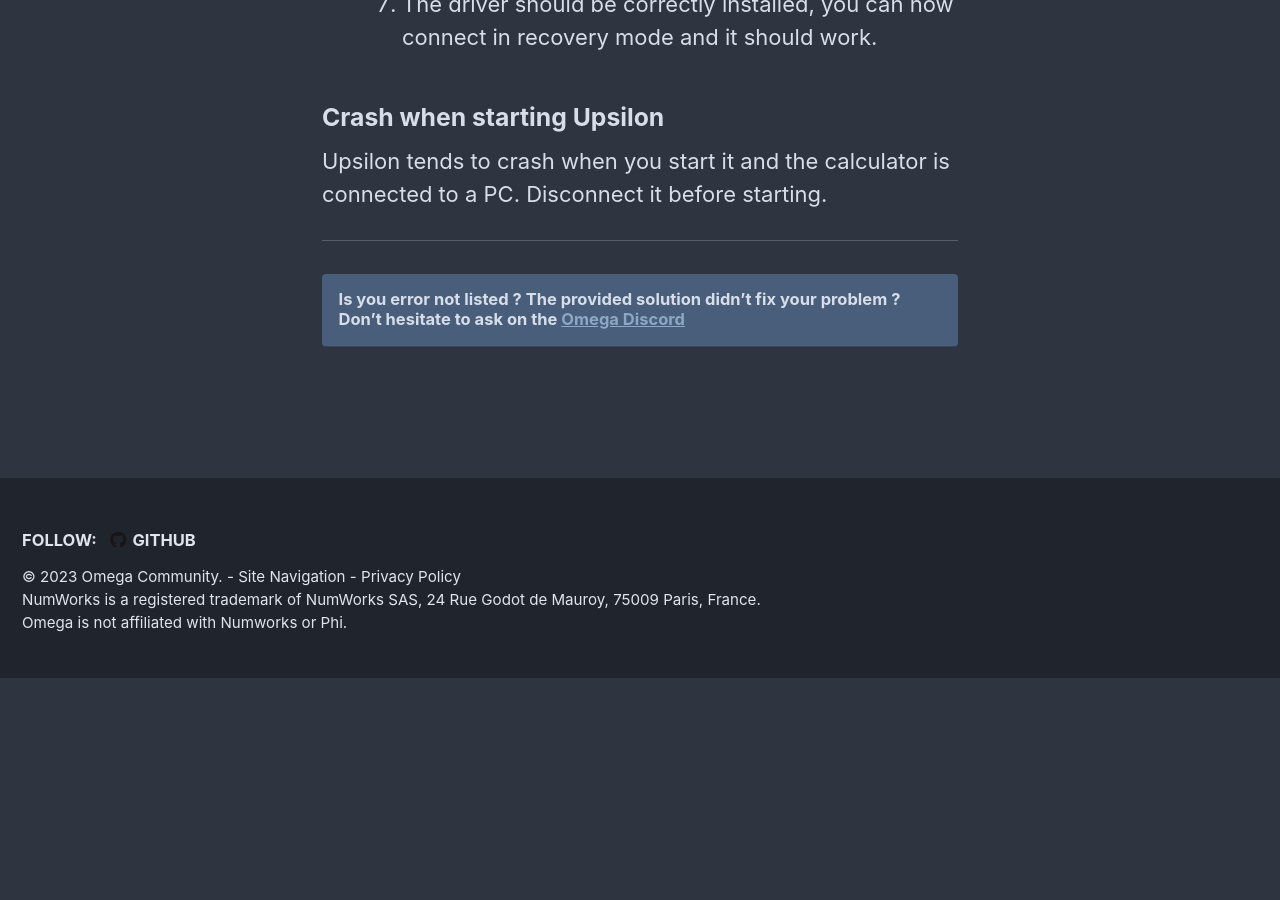
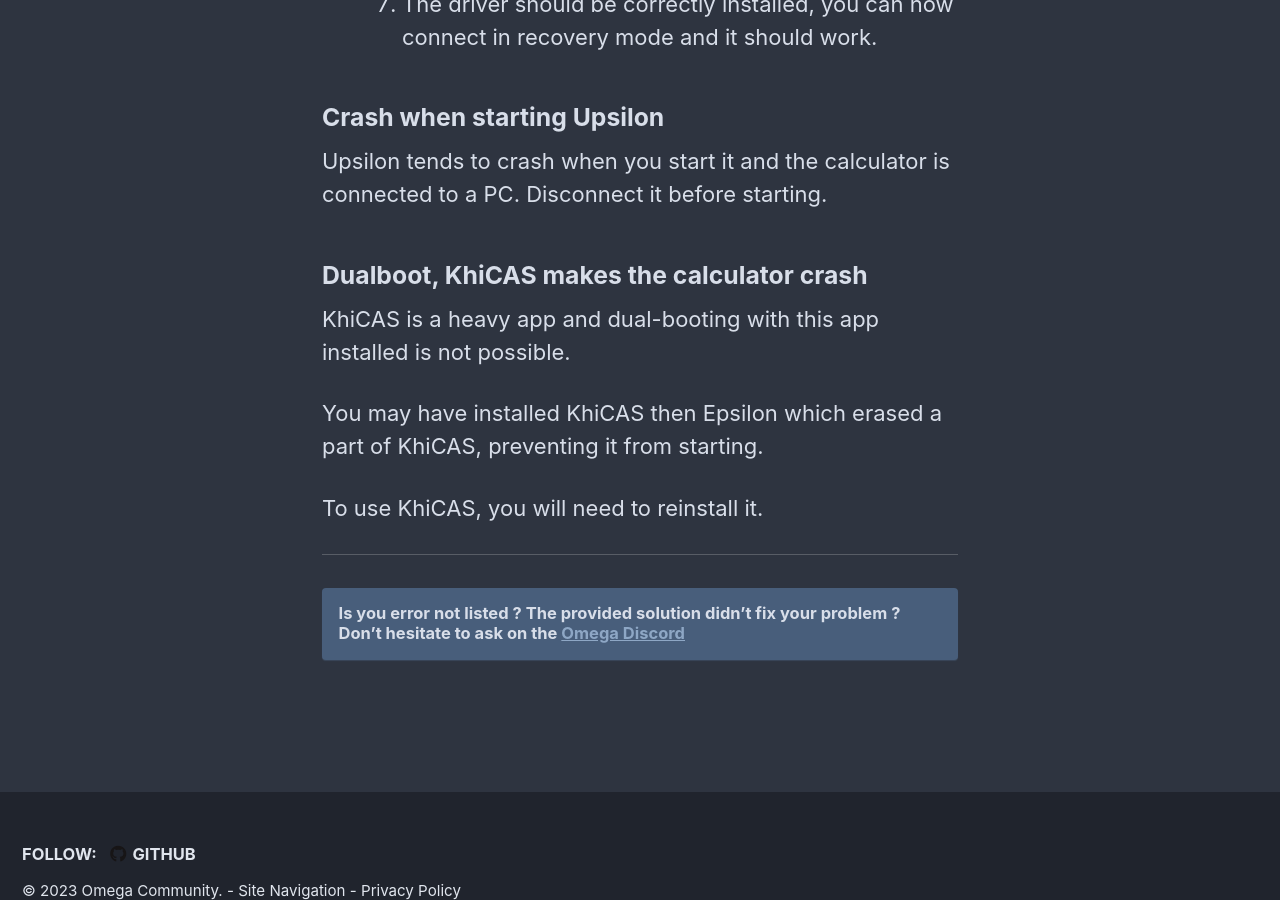
Before and after one commit to Omega-Numworks/Omega-Guide, a Jekyll site: the page built from _pages/en_US/troubleshooting.md, in a window 1280 px wide and 900 px high, scrolled down 6289 px. Built offline with Jekyll 4.4.1, drawn with Linux system fonts in a browser that asks for light colours; comment, search, counter and statistics services are not loaded; before the commit the page ends 6967 px from its top, so only the background shows below that; some of the changed text lies outside the part shown.

Commit message:
Update troubleshooting.md

```diff
--- a/_pages/en_US/troubleshooting.md
+++ b/_pages/en_US/troubleshooting.md
@@ -125,6 +125,14 @@
 
 Upsilon tends to crash when you start it and the calculator is connected to a PC. Disconnect it before starting.
 
+### Dualboot, KhiCAS makes the calculator crash
+
+KhiCAS is a heavy app and dual-booting with this app installed is not possible.
+
+You may have installed KhiCAS then Epsilon which erased a part of KhiCAS, preventing it from starting.
+
+To use KhiCAS, you will need to reinstall it.
+
 ___
 
 ### Is you error not listed ? The provided solution didn't fix your problem ? Don't hesitate to ask on the [Omega Discord](https://discord.gg/X2TWhh9)
```
